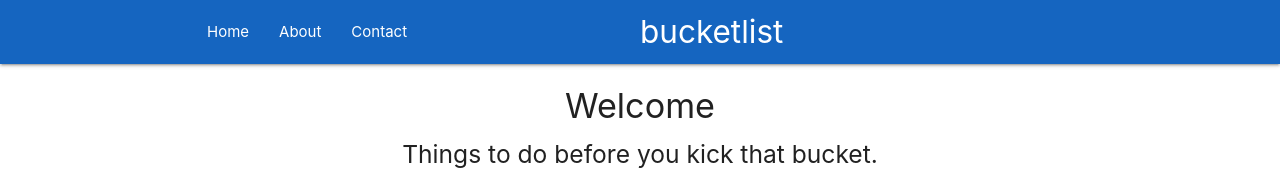
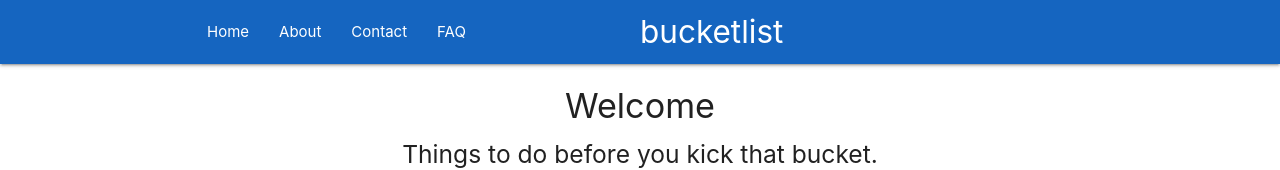
Before and after one commit to SilverBright/bucketlist-app-client, a React (Create React App) app: page / in a window 1280 px wide. Shown: the top 170 px of the page. Built offline with nearby package versions, Linux system fonts and the light colour scheme; no server answers.

Commit message:
add FAQ page and link to Navbar

```diff
--- a/src/components/Navbar.js
+++ b/src/components/Navbar.js
@@ -11,6 +11,7 @@ const Navbar = () => {
           <li><Link to="/">Home</Link></li>
           <li><Link to="/about">About</Link></li>
           <li><Link to="/contact">Contact</Link></li>
+          <li><Link to="/FAQ">FAQ</Link></li>
         </ul>
       </div>
     </nav>
```
Also changed, not shown: src/components/FAQ.js (added).
